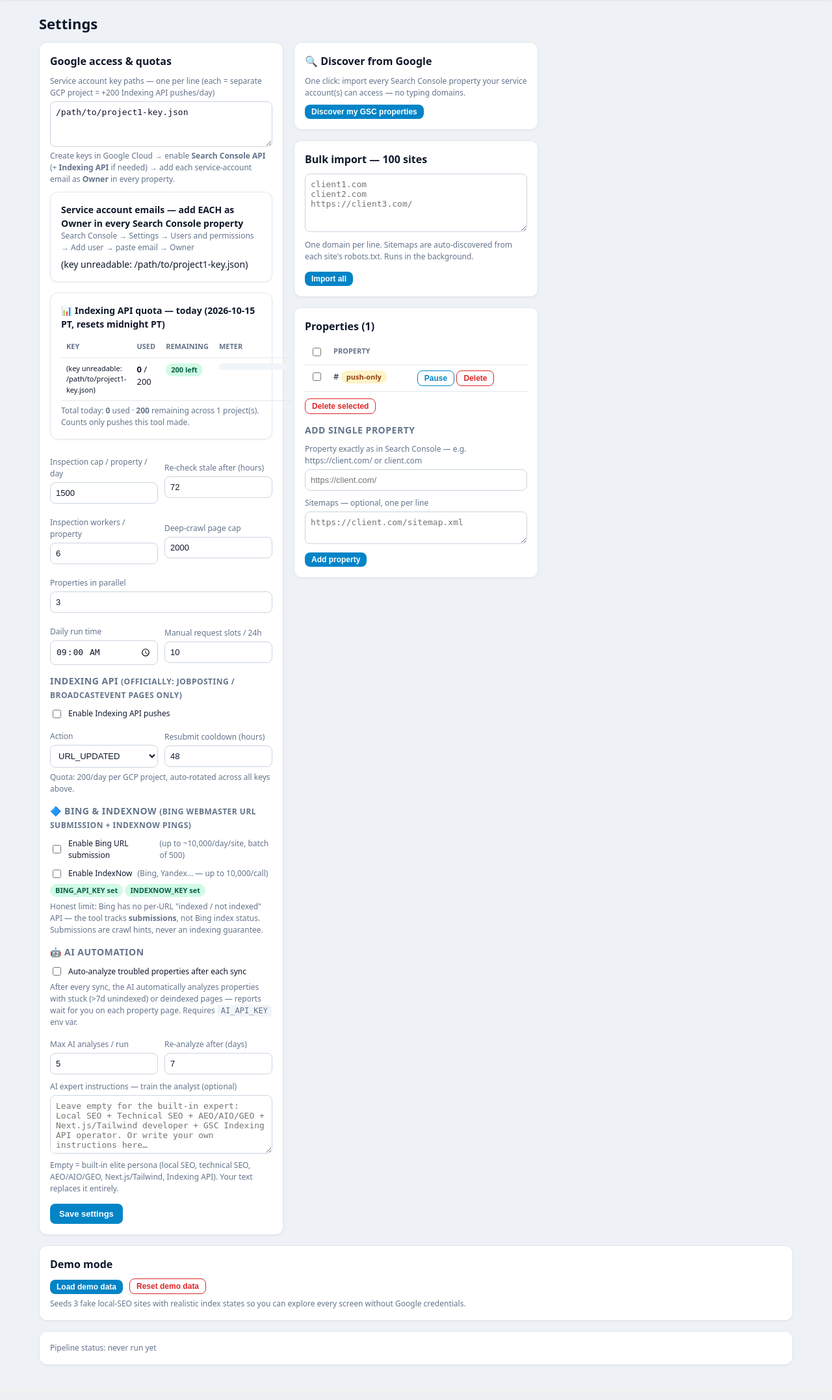
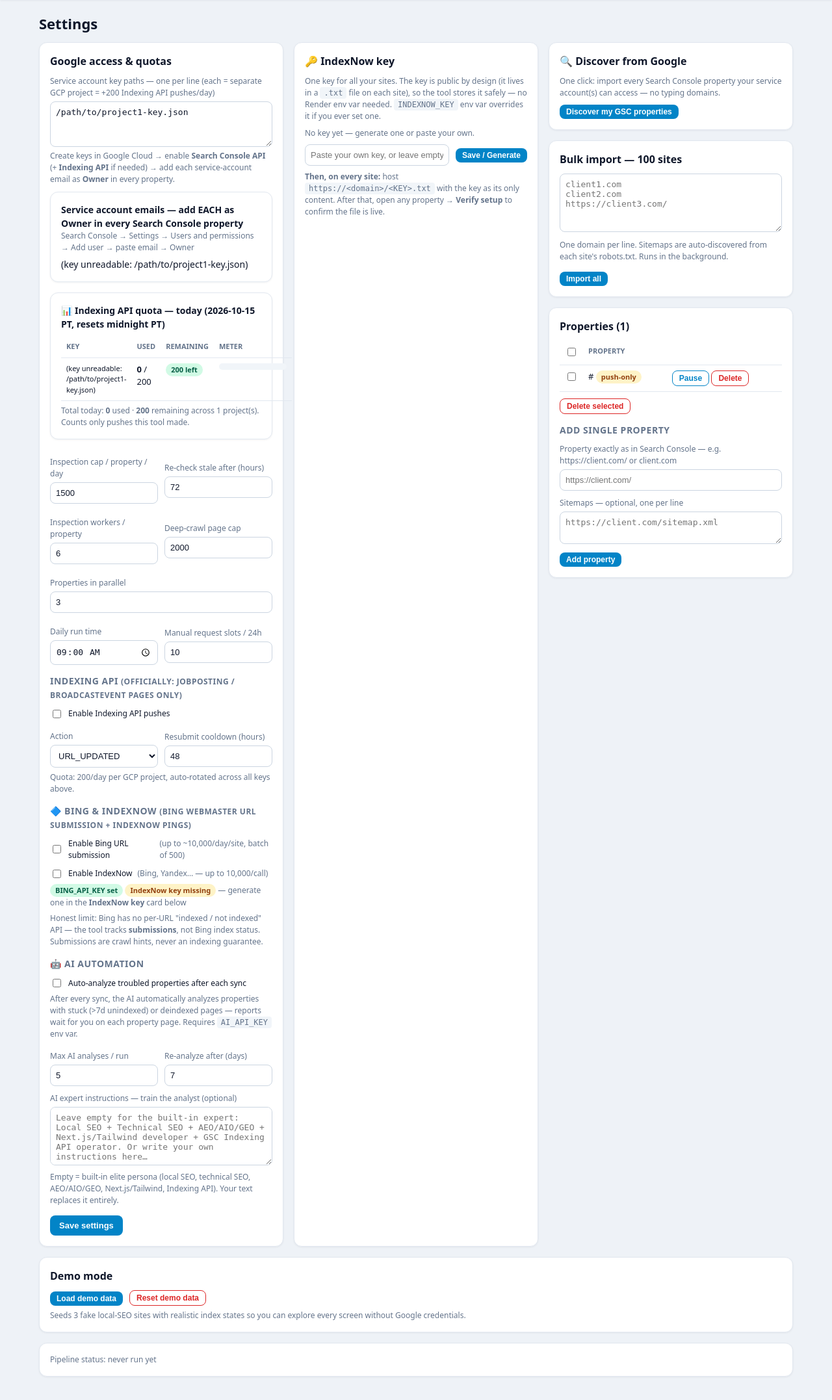
Before and after one commit to onlinequranclasses56-ops/gscpagesindexer, a Flask app: page /settings in a window 1280 px wide. Shown: the part 49-2203 px from the top of the page at 65% size. Before the commit the page ends 2149 px from the top, so only its background shows below. Run offline with Flask 3, Linux system fonts and the light colour scheme; data comes from the database, SQL or seed files in the repository; tables that the repository leaves empty hold one stand-in row (values such as "Sample post"); some libraries are stand-ins or nearby versions.

Commit message:
Easy Bing/IndexNow management: in-tool IndexNow key manager (generate/save, DB-stored, env override), per-property Verify setup (Bing registration+quota, key-file liveness), key resolution via bing.resolve_indexnow_key, fixed current_config missing bing keys (pipeline would never run them)

```diff
--- a/app.py
+++ b/app.py
@@ -10,8 +10,10 @@ import io
 import json
 import os
 import re
+import secrets
 import threading
 import urllib.parse
+import urllib.request
 from concurrent.futures import ThreadPoolExecutor, as_completed
 from datetime import datetime, timedelta, timezone
 
@@ -102,6 +104,7 @@ DEFAULT_SETTINGS = {
     "crawl_max_pages": "2000",     # deep-crawl page cap per property
     "use_bing_api": "false",       # Bing Webmaster URL Submission API
     "use_indexnow": "false",       # IndexNow (Bing, Yandex, ...) submissions
+    "indexnow_key": "",            # IndexNow key (public by design; env INDEXNOW_KEY overrides)
 }
 
 DB_PATH = os.environ.get("GSC_DB_PATH") or DEFAULT_SETTINGS["db_path"]
@@ -159,6 +162,9 @@ def current_config():
             "use_indexing_api": raw["use_indexing_api"] == "true",
             "indexing_action": raw["indexing_action"] or "URL_UPDATED",
             "submit_cooldown_hours": int(raw["submit_cooldown_hours"] or 48),
+            "use_bing_api": raw["use_bing_api"] == "true",
+            "use_indexnow": raw["use_indexnow"] == "true",
+            "indexnow_key": raw["indexnow_key"] or "",
         }
     finally:
         conn.close()
@@ -359,6 +365,24 @@ def _bing_quota_safe(site):
         return None
 
 
+def _indexnow_key(conn):
+    """Effective IndexNow key (env override, else tool settings)."""
+    return bing.resolve_indexnow_key(store.get_setting(conn, "indexnow_key"))
+
+
+def _indexnow_keyfile_ok(host, key, timeout=10):
+    """True if https://<host>/<key>.txt is live and contains the key."""
+    if not host or not key:
+        return False
+    req = urllib.request.Request(f"https://{host}/{key}.txt",
+                                 headers={"User-Agent": "GSC-Indexer/1.0"})
+    try:
+        with urllib.request.urlopen(req, timeout=timeout) as resp:
+            return resp.status == 200 and resp.read().decode(errors="replace").strip() == key
+    except Exception:  # noqa: BLE001
+        return False
+
+
 @app.route("/p/<int:pid>")
 def property_page(pid):
     filt = request.args.get("f", "all")
@@ -394,7 +418,7 @@ def property_page(pid):
             "ai_running": pid in state.get("ai_running", set()),
             "ai_configured": ai.is_configured(),
             "bing_on": store.get_setting(conn, "use_bing_api") == "true" and bing.bing_configured(),
-            "indexnow_on": store.get_setting(conn, "use_indexnow") == "true" and bing.indexnow_configured(),
+            "indexnow_on": store.get_setting(conn, "use_indexnow") == "true" and bool(_indexnow_key(conn)),
             "bing_quota": _bing_quota_safe(site),
             "ai_error": state.get("ai_errors", {}).pop(pid, None),
             "crawling": pid in state.get("crawling", set()),
@@ -618,10 +642,10 @@ def bulk_action(pid):
                     flash(f"Bing push stopped: {e}", "error")
                 flash(f"Submitted {ok} URLs to Bing.", "ok")
         elif action == "push-indexnow":
-            if store.get_setting(conn, "use_indexnow") != "true" or not bing.indexnow_configured():
-                flash("IndexNow is disabled or INDEXNOW_KEY is missing — see Settings.", "error")
+            in_key = _indexnow_key(conn)
+            if store.get_setting(conn, "use_indexnow") != "true" or not in_key:
+                flash("IndexNow is disabled or no key is set — see Settings.", "error")
             else:
-                in_key = os.environ["INDEXNOW_KEY"]
                 host = urllib.parse.urlparse(site).netloc
                 ok = 0
                 try:
@@ -633,6 +657,43 @@ def bulk_action(pid):
                 except Exception as e:  # noqa: BLE001
                     flash(f"IndexNow stopped: {e}", "error")
                 flash(f"Submitted {ok} URLs via IndexNow.", "ok")
+        return redirect(url_for("property_page", pid=pid))
+    finally:
+        conn.close()
+
+
+@app.post("/p/<int:pid>/bing-verify")
+def bing_verify(pid):
+    """One-click health check for this property: is the site registered in
+    Bing Webmaster Tools (live quota), and is the IndexNow key file hosted?"""
+    conn = db()
+    try:
+        p = store.get_property(conn, pid)
+        if not p:
+            flash("Property not found.", "error")
+            return redirect(url_for("dashboard"))
+        site = p["site_url"]
+        # Bing
+        if store.get_setting(conn, "use_bing_api") == "true" and bing.bing_configured():
+            try:
+                d, m = bing.get_quota(os.environ["BING_API_KEY"], site, timeout=10)
+                flash(f"Bing ✓ — site registered, {d} daily / {m} monthly submissions left.", "ok")
+            except Exception as e:  # noqa: BLE001
+                flash(f"Bing ✗ — {e}. Add & verify this site in Bing Webmaster Tools "
+                      f"({site}).", "error")
+        else:
+            flash("Bing ✗ — disabled or BING_API_KEY missing (see Settings).", "error")
+        # IndexNow
+        in_key = _indexnow_key(conn)
+        host = urllib.parse.urlparse(site).netloc
+        if store.get_setting(conn, "use_indexnow") == "true" and in_key:
+            if _indexnow_keyfile_ok(host, in_key):
+                flash(f"IndexNow ✓ — key file live at https://{host}/{in_key}.txt", "ok")
+            else:
+                flash(f"IndexNow ✗ — key file not found at https://{host}/{in_key}.txt. "
+                      f"Host it with the key as its content.", "error")
+        else:
+            flash("IndexNow ✗ — disabled or no key set (see Settings).", "error")
         return redirect(url_for("property_page", pid=pid))
     finally:
         conn.close()
@@ -873,13 +934,34 @@ def settings():
                                sa_info=sa_info, quota_info=quota_info,
                                quota_day=store.quota_day(),
                                bing_key=bing.bing_configured(),
-                               indexnow_key=bing.indexnow_configured(),
+                               indexnow_key=_indexnow_key(conn),
                                discovered=state.get("discovered"))
     finally:
         conn.close()
 
 
 # ---------------- GSC property discovery ----------------
+
+@app.post("/settings/indexnow-key")
+def save_indexnow_key():
+    """Save a custom IndexNow key or generate a fresh one. The key is public
+    by design (hosted as https://<host>/<key>.txt), so DB storage is safe.
+    INDEXNOW_KEY env var overrides it when set."""
+    conn = db()
+    try:
+        key = (request.form.get("indexnow_key") or "").strip()
+        if not key:
+            key = secrets.token_hex(16)
+            flash(f"Generated new IndexNow key: {key}", "ok")
+        else:
+            flash("IndexNow key saved.", "ok")
+        store.set_setting(conn, "indexnow_key", key)
+        flash("Next: host https://<each-domain>/" + key + ".txt containing the key, "
+              "then use Verify setup on each property.", "ok")
+        return redirect(url_for("settings"))
+    finally:
+        conn.close()
+
 
 @app.post("/settings/discover-sites")
 def discover_sites():
--- a/bing.py
+++ b/bing.py
@@ -47,6 +47,13 @@ def bing_configured():
 
 def indexnow_configured():
     return bool(os.environ.get("INDEXNOW_KEY"))
+
+
+def resolve_indexnow_key(db_value=""):
+    """Effective IndexNow key: INDEXNOW_KEY env var wins, otherwise the
+    key stored in the tool's settings. The key is public by design (it is
+    hosted as https://<host>/<key>.txt), so DB storage is safe."""
+    return os.environ.get("INDEXNOW_KEY", "") or (db_value or "")
 
 
 def _post_json(url, payload, timeout=30):
--- a/indexer.py
+++ b/indexer.py
@@ -310,9 +310,9 @@ def run_property(cfg, db_path, prop, pushers, push_lock, key_path):
 
         # 3c. IndexNow — one ping for Bing, Yandex, ... (up to 10k per call)
         indexnow_pushed, indexnow_error = 0, ""
-        if cfg.get("use_indexnow") and bing.indexnow_configured():
+        in_key = bing.resolve_indexnow_key(cfg.get("indexnow_key"))
+        if cfg.get("use_indexnow") and in_key:
             try:
-                in_key = os.environ["INDEXNOW_KEY"]
                 host = urllib.parse.urlparse(site).netloc
                 subs = store.candidates_for_indexnow(conn, site, 10000)
                 for batch in bing.chunked(subs, bing.INDEXNOW_BATCH_MAX):
--- a/templates/property.html
+++ b/templates/property.html
@@ -39,6 +39,7 @@
     {% endif %}
     {% if indexnow_on %}<div style="margin-top:6px"><span class="badge b-ok">IndexNow on</span> <span class="mut">pings Bing, Yandex…</span></div>{% endif %}
     {% if not bing_on and not indexnow_on %}<div class="mut">—</div>{% endif %}
+    <form method="post" action="/p/{{ p.id }}/bing-verify" style="margin-top:8px"><button class="btn sm ghost">✓ Verify Bing/IndexNow setup</button></form>
   </div>
   {% endif %}
 </div>
--- a/templates/settings.html
+++ b/templates/settings.html
@@ -60,7 +60,7 @@
     <label style="display:flex;gap:8px;align-items:center;color:var(--txt)"><input type="checkbox" name="use_indexnow" value="1" {% if cfg.use_indexnow=="true" %}checked{% endif %} style="width:auto"> Enable IndexNow <span class="mut">(Bing, Yandex… — up to 10,000/call)</span></label>
     <div class="mut" style="margin-top:6px">
       {% if bing_key %}<span class="badge b-ok">BING_API_KEY set</span>{% else %}<span class="badge b-warn">BING_API_KEY missing</span> — add it in Render → Environment → <code>BING_API_KEY</code> (get it from Bing Webmaster Tools → Settings → API){% endif %}
-      {% if indexnow_key %}<span class="badge b-ok">INDEXNOW_KEY set</span>{% else %}<span class="badge b-warn">INDEXNOW_KEY missing</span> — set <code>INDEXNOW_KEY</code> env var and host <code>https://&lt;domain&gt;/&lt;KEY&gt;.txt</code> containing the key on every site{% endif %}
+      {% if indexnow_key %}<span class="badge b-ok">IndexNow key set</span>{% else %}<span class="badge b-warn">IndexNow key missing</span> — generate one in the <b>IndexNow key</b> card below{% endif %}
     </div>
     <div class="mut" style="margin-top:6px">Honest limit: Bing has no per-URL "indexed / not indexed" API — the tool tracks <b>submissions</b>, not Bing index status. Submissions are crawl hints, never an indexing guarantee.</div>
     <h3>🤖 AI automation</h3>
@@ -75,6 +75,21 @@
     <div class="mut" style="margin-top:4px">Empty = built-in elite persona (local SEO, technical SEO, AEO/AIO/GEO, Next.js/Tailwind, Indexing API). Your text replaces it entirely.</div>
     <button class="btn" style="margin-top:14px">Save settings</button>
   </form>
+</div>
+<div class="card">
+  <h2>🔑 IndexNow key</h2>
+  <div class="mut" style="margin-bottom:8px">One key for all your sites. The key is public by design (it lives in a <code>.txt</code> file on each site), so the tool stores it safely — no Render env var needed. <code>INDEXNOW_KEY</code> env var overrides it if you ever set one.</div>
+  {% if indexnow_key %}
+    <div class="mut">Current key:</div>
+    <div style="margin:6px 0"><code id="inkey" style="font-size:15px;word-break:break-all">{{ indexnow_key }}</code>
+    <button type="button" class="btn sm ghost" onclick="navigator.clipboard.writeText(document.getElementById('inkey').textContent);this.textContent='✓ Copied';setTimeout(()=>this.textContent='📋 Copy',1500)">📋 Copy</button></div>
+  {% else %}
+    <div class="mut" style="margin-bottom:8px">No key yet — generate one or paste your own.</div>
+  {% endif %}
+  <form method="post" action="/settings/indexnow-key">
+    <div class="row"><input type="text" name="indexnow_key" placeholder="Paste your own key, or leave empty to generate" style="flex:1;min-width:200px"><button class="btn sm">Save / Generate</button></div>
+  </form>
+  <div class="mut" style="margin-top:8px"><b>Then, on every site:</b> host <code>https://&lt;domain&gt;/&lt;KEY&gt;.txt</code> with the key as its only content. After that, open any property → <b>Verify setup</b> to confirm the file is live.</div>
 </div>
 <div>
 <div class="card">
```
Also changed, not shown: DEPLOY.md (+5 -2 lines).
